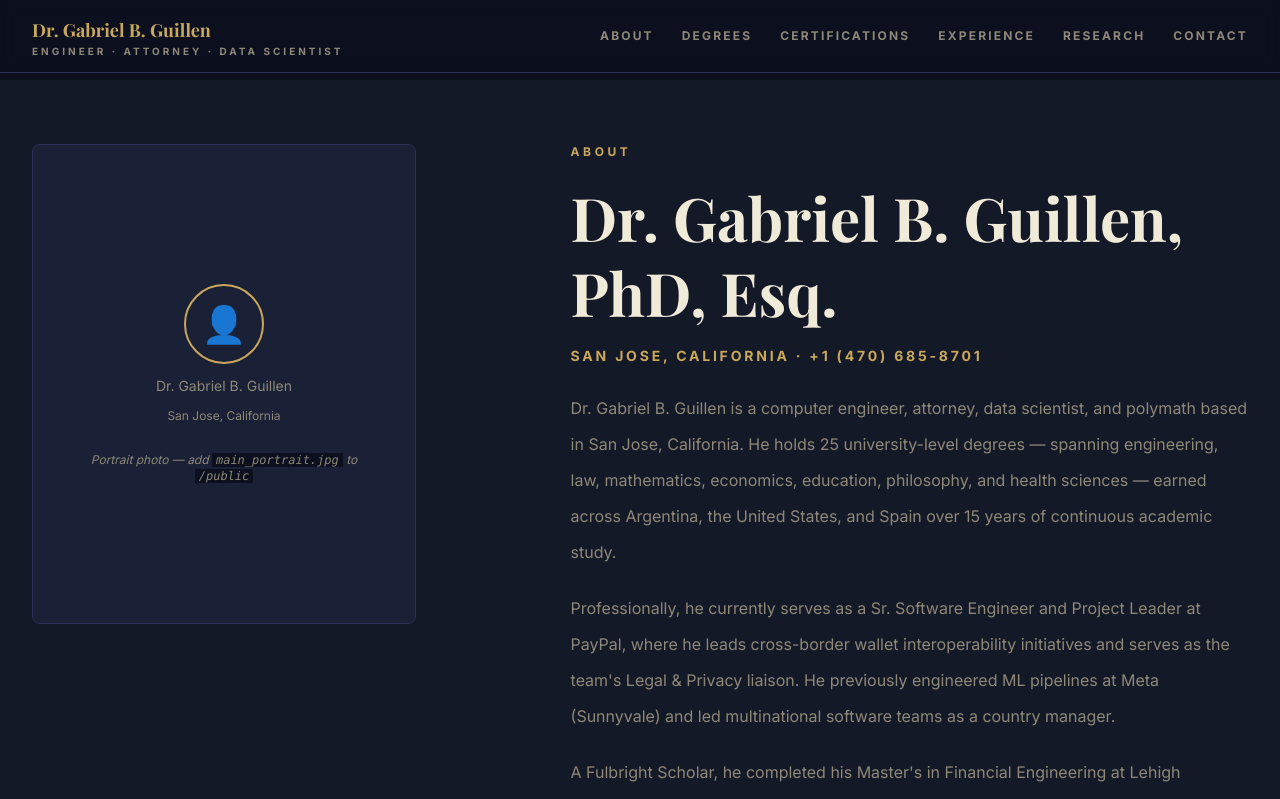
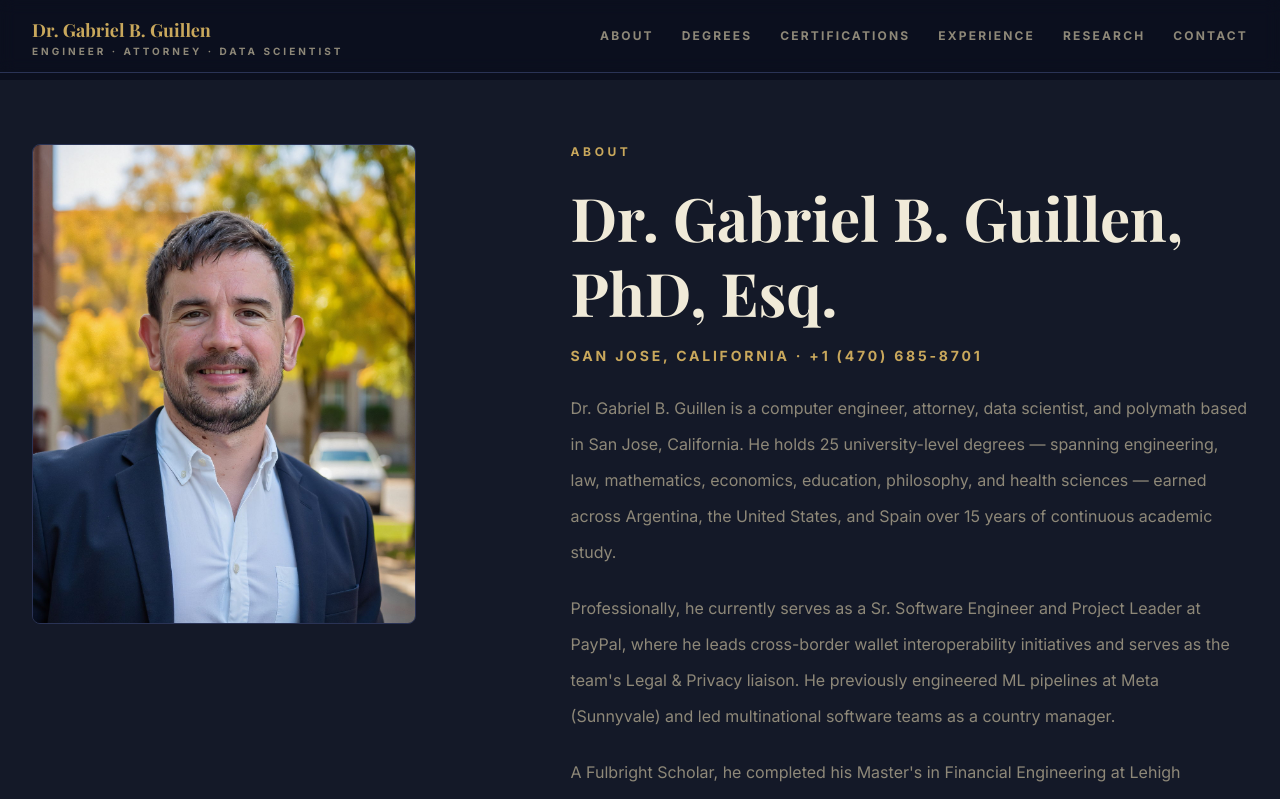
Before and after one commit to dr-gabriel-guillen/gabriel-personal-site, a Next.js app: page /about in a window 1280 px wide. Shown: the top 799 px of the page. Built offline with nearby package versions, Linux system fonts and the light colour scheme.

Commit message:
feat: add portrait photo from Secta AI (Outdoor Park style)
Selected photo: navy blazer, open collar, autumn trees background.
Added to /public/main_portrait.jpg and wired into About page.

```diff
--- a/app/about/page.tsx
+++ b/app/about/page.tsx
@@ -1,4 +1,5 @@
 import type { Metadata } from "next";
+import Image from "next/image";
 import Link from "next/link";
 
 export const metadata: Metadata = {
@@ -32,16 +33,15 @@ export default function AboutPage() {
           <div className="grid gap-12 lg:grid-cols-[0.42fr_0.58fr]">
             {/* Photo placeholder */}
             <div className="flex items-start">
-              <div className="w-full max-w-sm rounded-lg border border-border bg-navy-card">
-                <div className="flex aspect-[4/5] flex-col items-center justify-center gap-3 text-center p-8">
-                  <div className="flex h-20 w-20 items-center justify-center rounded-full border-2 border-gold text-4xl">
-                    👤
-                  </div>
-                  <p className="text-sm text-cream-dim">Dr. Gabriel B. Guillen</p>
-                  <p className="text-xs text-cream-dim">San Jose, California</p>
-                  <p className="mt-4 text-xs italic text-cream-dim">
-                    Portrait photo — add <code className="bg-navy px-1">main_portrait.jpg</code> to <code className="bg-navy px-1">/public</code>
-                  </p>
+              <div className="w-full max-w-sm overflow-hidden rounded-lg border border-border">
+                <div className="relative aspect-[4/5]">
+                  <Image
+                    src="/main_portrait.jpg"
+                    alt="Dr. Gabriel B. Guillen"
+                    fill
+                    className="object-cover object-top"
+                    priority
+                  />
                 </div>
               </div>
             </div>
--- a/preview/index.html
+++ b/preview/index.html
@@ -373,12 +373,7 @@
     <div class="container">
       <div style="display:grid;grid-template-columns:0.42fr 0.58fr;gap:3rem;align-items:start;">
         <div style="border:1px solid var(--border);background:var(--navy-card);padding:1rem;border-radius:0.5rem;">
-          <div style="aspect-ratio:4/5;background:var(--navy-mid);display:flex;flex-direction:column;align-items:center;justify-content:center;border-radius:0.25rem;gap:1rem;padding:2rem;text-align:center;">
-            <div style="width:5rem;height:5rem;border-radius:50%;border:2px solid var(--gold);display:flex;align-items:center;justify-content:center;font-size:2.5rem;">👤</div>
-            <p style="font-size:0.9rem;color:var(--cream);">Dr. Gabriel B. Guillen</p>
-            <p style="font-size:0.78rem;color:var(--cream-dim);">San Jose, California</p>
-            <p style="font-size:0.72rem;color:var(--cream-dim);font-style:italic;margin-top:1rem;">Add <code>main_portrait.jpg</code> to <code>/public</code></p>
-          </div>
+          <div style="aspect-ratio:4/5;overflow:hidden;border-radius:0.25rem;"><img src="main_portrait.jpg" alt="Dr. Gabriel B. Guillen" style="width:100%;height:100%;object-fit:cover;object-position:top;" /></div>
         </div>
         <div>
           <div style="font-size:1rem;line-height:1.9;color:var(--cream-dim);">
```
Also changed, not shown: preview/main_portrait.jpg (added), public/main_portrait.jpg (added).
